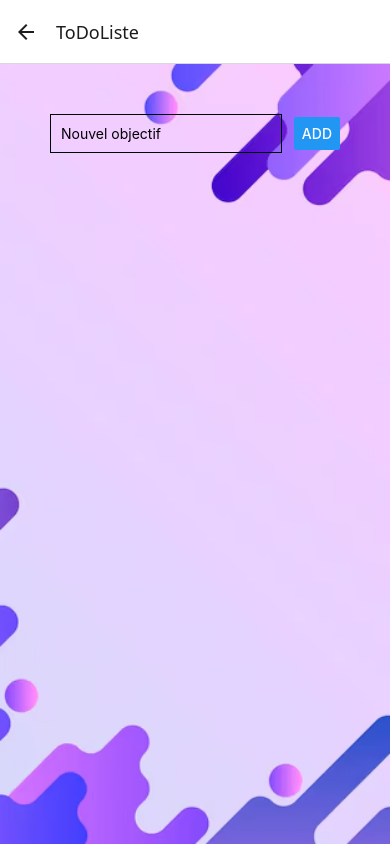
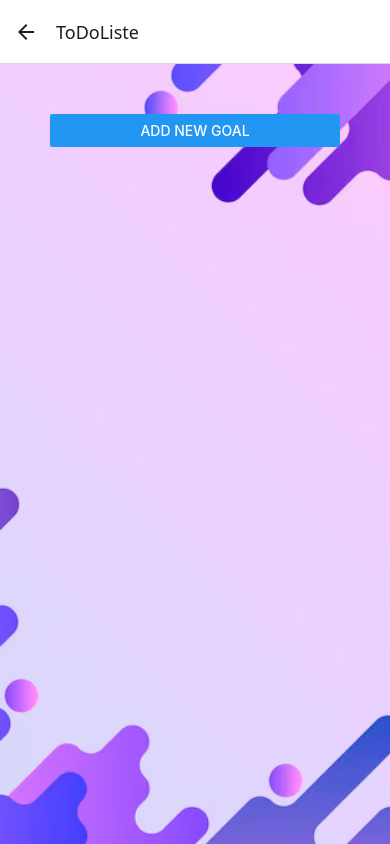
Before and after one commit to MateoMBR/DM-React-Native-N3, a React Native app: screen /ToDoListe in a window 390 px wide. Built offline with nearby package versions, Linux system fonts and the light colour scheme.

Commit message:
To do List Step 5
Edit goal in list

```diff
--- /dev/null
+++ b/src/components/GoalInput.js
@@ -0,0 +1,57 @@
+import React, { useState, useEffect } from 'react';
+import { View, TextInput, Button, StyleSheet, Modal } from 'react-native';
+
+function GoalInput({ visible, onAddGoal, onCancel, goalToEdit, onEditGoal }) {
+  const [enteredGoal, setEnteredGoal] = useState('');
+
+  useEffect(() => {
+    if (goalToEdit) {
+      setEnteredGoal(goalToEdit.value);
+    }
+  }, [goalToEdit]);
+
+  const goalInputHandler = (enteredText) => {
+    setEnteredGoal(enteredText);
+  };
+
+  const addGoalHandler = () => {
+    if (goalToEdit) {
+      onEditGoal(goalToEdit.key, enteredGoal);
+    } else {
+      onAddGoal(enteredGoal);
+    }
+    setEnteredGoal('');
+  };
+
+  return (
+    <Modal visible={visible} animationType="slide">
+      <View style={styles.inputContainer}>
+        <TextInput
+          placeholder="Nouvel objectif"
+          style={styles.input}
+          onChangeText={goalInputHandler}
+          value={enteredGoal}
+        />
+        <Button title={goalToEdit ? "Edit" : "Add"} onPress={addGoalHandler} />
+        <Button title="Cancel" color="red" onPress={onCancel} />
+      </View>
+    </Modal>
+  );
+}
+
+const styles = StyleSheet.create({
+  inputContainer: {
+    flex: 1,
+    justifyContent: 'center',
+    alignItems: 'center',
+  },
+  input: {
+    width: '80%',
+    borderColor: 'black',
+    borderWidth: 1,
+    padding: 10,
+    marginBottom: 10,
+  },
+});
+
+export default GoalInput;
--- a/src/components/GoalItem.js
+++ b/src/components/GoalItem.js
@@ -1,14 +1,19 @@
 import React from 'react';
 import { View, Text, StyleSheet, TouchableOpacity } from 'react-native';
 
-function GoalItem({ goal, onDelete }) {
+function GoalItem({ goal, onDelete, onEdit }) {
   return (
-    <TouchableOpacity onPress={() => onDelete(goal.key)}>
-      <View style={styles.goalItem}>
-        <Text>{goal.value}</Text>
-        <Text style={styles.deleteButton}>❌</Text>
+    <View style={styles.goalItem}>
+      <Text>{goal.value}</Text>
+      <View style={styles.buttons}>
+        <TouchableOpacity onPress={() => onEdit(goal)}>
+          <Text style={styles.editButton}>✏️</Text>
+        </TouchableOpacity>
+        <TouchableOpacity onPress={() => onDelete(goal.key)}>
+          <Text style={styles.deleteButton}>❌</Text>
+        </TouchableOpacity>
       </View>
-    </TouchableOpacity>
+    </View>
   );
 }
 
@@ -23,6 +28,13 @@ const styles = StyleSheet.create({
     borderColor: 'black',
     borderWidth: 1,
   },
+  buttons: {
+    flexDirection: 'row',
+  },
+  editButton: {
+    marginRight: 10,
+    color: 'blue',
+  },
   deleteButton: {
     color: 'red',
   },
--- a/src/screens/ToDoListeScreen.js
+++ b/src/screens/ToDoListeScreen.js
@@ -1,35 +1,60 @@
 import React, { useState } from 'react';
-import { View, TextInput, Button, StyleSheet, FlatList, ImageBackground } from 'react-native';
+import { View, Button, StyleSheet, FlatList, ImageBackground } from 'react-native';
 import GoalItem from '../components/GoalItem';
+import GoalInput from '../components/GoalInput';
 
 function ToDoListeScreen() {
-  const [goal, setGoal] = useState('');
   const [goals, setGoals] = useState([]);
+  const [isAddMode, setIsAddMode] = useState(false);
+  const [goalToEdit, setGoalToEdit] = useState(null);
 
-  const addGoalHandler = () => {
-    setGoals(currentGoals => [...currentGoals, { key: Math.random().toString(), value: goal }]);
-    setGoal('');
+  const addGoalHandler = (goalTitle) => {
+    setGoals(currentGoals => [...currentGoals, { key: Math.random().toString(), value: goalTitle }]);
+    setIsAddMode(false);
+  };
+
+  const editGoalHandler = (goalKey, goalTitle) => {
+    setGoals(currentGoals => currentGoals.map(goal =>
+      goal.key === goalKey ? { ...goal, value: goalTitle } : goal
+    ));
+    setIsAddMode(false);
+    setGoalToEdit(null);
   };
 
   const removeGoalHandler = goalKey => {
     setGoals(currentGoals => currentGoals.filter(goal => goal.key !== goalKey));
   };
 
+  const cancelGoalAdditionHandler = () => {
+    setIsAddMode(false);
+    setGoalToEdit(null);
+  };
+
+  const startEditGoalHandler = (goal) => {
+    setGoalToEdit(goal);
+    setIsAddMode(true);
+  };
+
   return (
     <ImageBackground source={require('../assets/background.avif')} style={styles.background}>
       <View style={styles.screen}>
-        <View style={styles.inputContainer}>
-          <TextInput
-            placeholder="Nouvel objectif"
-            style={styles.input}
-            onChangeText={setGoal}
-            value={goal}
-          />
-          <Button title="Add" onPress={addGoalHandler} />
-        </View>
+        <Button title="Add New Goal" onPress={() => setIsAddMode(true)} />
+        <GoalInput
+          visible={isAddMode}
+          onAddGoal={addGoalHandler}
+          onCancel={cancelGoalAdditionHandler}
+          goalToEdit={goalToEdit}
+          onEditGoal={editGoalHandler}
+        />
         <FlatList
           data={goals}
-          renderItem={({ item }) => <GoalItem goal={item} onDelete={removeGoalHandler} />}
+          renderItem={({ item }) => (
+            <GoalItem
+              goal={item}
+              onDelete={removeGoalHandler}
+              onEdit={() => startEditGoalHandler(item)}
+            />
+          )}
         />
       </View>
     </ImageBackground>
@@ -44,17 +69,6 @@ const styles = StyleSheet.create({
   screen: {
     padding: 50,
   },
-  inputContainer: {
-    flexDirection: 'row',
-    justifyContent: 'space-between',
-    alignItems: 'center',
-  },
-  input: {
-    width: '80%',
-    borderColor: 'black',
-    borderWidth: 1,
-    padding: 10,
-  },
 });
 
 export default ToDoListeScreen;
```
